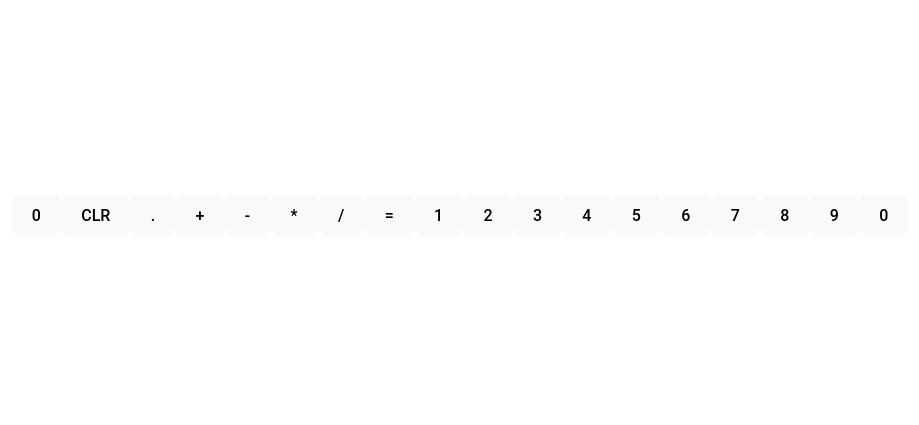
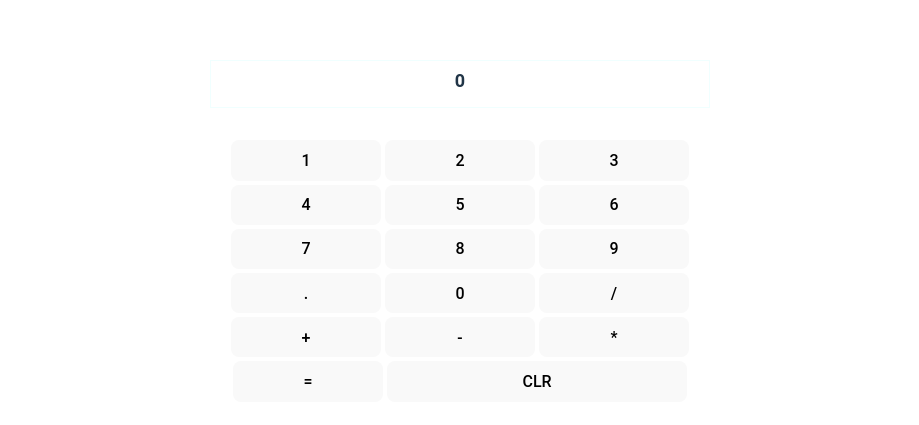
Before and after one commit to SamX23/calculator-vite, a React (Vite) app: page / in a window 1280 px wide. Shown: the part 185-610 px from the top of the page, without its empty margins (180-1099 px from the left). Built offline with nearby package versions, Linux system fonts and the light colour scheme.

Commit message:
Update : calculator style

```diff
--- a/src/App.css
+++ b/src/App.css
@@ -0,0 +1,30 @@
+.calculator-container {
+  max-width: 500px;
+}
+
+.calculator-display {
+  text-align: center;
+  font-weight: bold;
+  font-size: large;
+  margin: 2rem 0;
+  padding: 0.5rem 1rem;
+  border: 1px solid azure;
+  height: 30px;
+}
+
+.calculator-btns {
+  display: flex;
+  flex-wrap: wrap;
+  gap: 0.25rem;
+  width: 100%;
+  align-items: center;
+  justify-content: center;
+}
+
+.calculator-btns button {
+  width: 30%;
+}
+
+.calculator-btns button#clear {
+  width: 60%;
+}
--- a/src/App.jsx
+++ b/src/App.jsx
@@ -42,29 +42,11 @@ function App() {
   };
 
   return (
-    <>
-      <button id="display">{result}</button>
-      <button id="clear" onClick={onClearHandle}>
-        CLR
-      </button>
-      <button id="decimal" value="." onClick={onAddOperation}>
-        .
-      </button>
-      <button id="add" value="+" onClick={onAddOperation}>
-        +
-      </button>
-      <button id="subtract" value="-" onClick={onAddOperation}>
-        -
-      </button>
-      <button id="multiply" value="*" onClick={onAddOperation}>
-        *
-      </button>
-      <button id="divide" value="/" onClick={onAddOperation}>
-        /
-      </button>
-      <button id="equals" value="=" onClick={onSubmit}>
-        =
-      </button>
+    <main className="calculator-container">
+      <div className="calculator-display">
+        <div id="display">{result}</div>
+      </div>
+      <div className="calculator-btns">
         <button id="one" value="1" onClick={onsetCurrentValue}>
           1
         </button>
@@ -92,10 +74,33 @@ function App() {
         <button id="nine" value="9" onClick={onsetCurrentValue}>
           9
         </button>
+        <button id="decimal" value="." onClick={onAddOperation}>
+          .
+        </button>
         <button id="zero" value="0" onClick={onsetCurrentValue}>
           0
         </button>
-    </>
+        <button id="divide" value="/" onClick={onAddOperation}>
+          /
+        </button>
+
+        <button id="add" value="+" onClick={onAddOperation}>
+          +
+        </button>
+        <button id="subtract" value="-" onClick={onAddOperation}>
+          -
+        </button>
+        <button id="multiply" value="*" onClick={onAddOperation}>
+          *
+        </button>
+        <button id="equals" value="=" onClick={onSubmit}>
+          =
+        </button>
+        <button id="clear" onClick={onClearHandle}>
+          CLR
+        </button>
+      </div>
+    </main>
   );
 }
 
```
Lines whose indentation alone changed are shown as unchanged.
